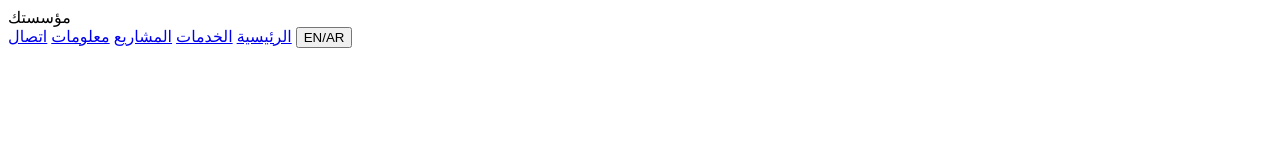
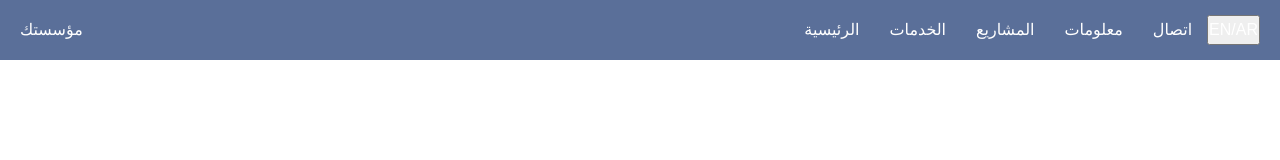
Before and after one commit to Ghada-M-Elsanhory/Gulf, a plain HTML site: page index.html in a window 1280 px wide. Drawn offline with Linux system fonts and the light colour scheme.

Commit message:
nav style

```diff
--- a/css/styles.css
+++ b/css/styles.css
@@ -0,0 +1,39 @@
+/* main style*/
+* {
+  margin: 0;
+  padding: 0;
+  box-sizing: border-box;
+}
+
+body {
+  font-family: "Arial", sans-serif;
+  color: #333;
+  line-height: 1.6;
+}
+
+.navbar {
+  display: flex;
+  justify-content: space-between;
+  align-items: center;
+  background-color: #5a6f99; /* background navbar*/
+  padding: 15px 20px;
+  color: white;
+  position: fixed;
+  width: 100%;
+  top: 0;
+  z-index: 1000;
+}
+.nav-links {
+  display: flex;
+  align-items: center;
+}
+
+.nav-links a {
+  color: white;
+  text-decoration: none;
+  padding: 0 15px;
+}
+
+.nav-links a:hover {
+  text-decoration: underline;
+}
--- a/index.html
+++ b/index.html
@@ -5,6 +5,9 @@
     <meta charset="UTF-8">
     <meta name="viewport" content="width=device-width, initial-scale=1.0">
     <title>Document</title>
+    <link rel="stylesheet" href="./css/jquery.bxslider.css">
+    <link rel="stylesheet" href="./css/normalize.css">
+    <link rel="stylesheet" href="./css/styles.css">
 </head>
 
 <body>
@@ -28,7 +31,11 @@
 
 
 
-
+    <script src="./js/jquery-3.7.1.min.js"></script>
+    <script src="./js/jquery.bxslider.min.js"></script>
+    <script src="./js/jquery.mixitup.js"></script>
+    <script src="./js/jquery.nicescroll.min.js"></script>
+    <script src="./js/script.js"></script>
 </body>
 
 </html>
```
